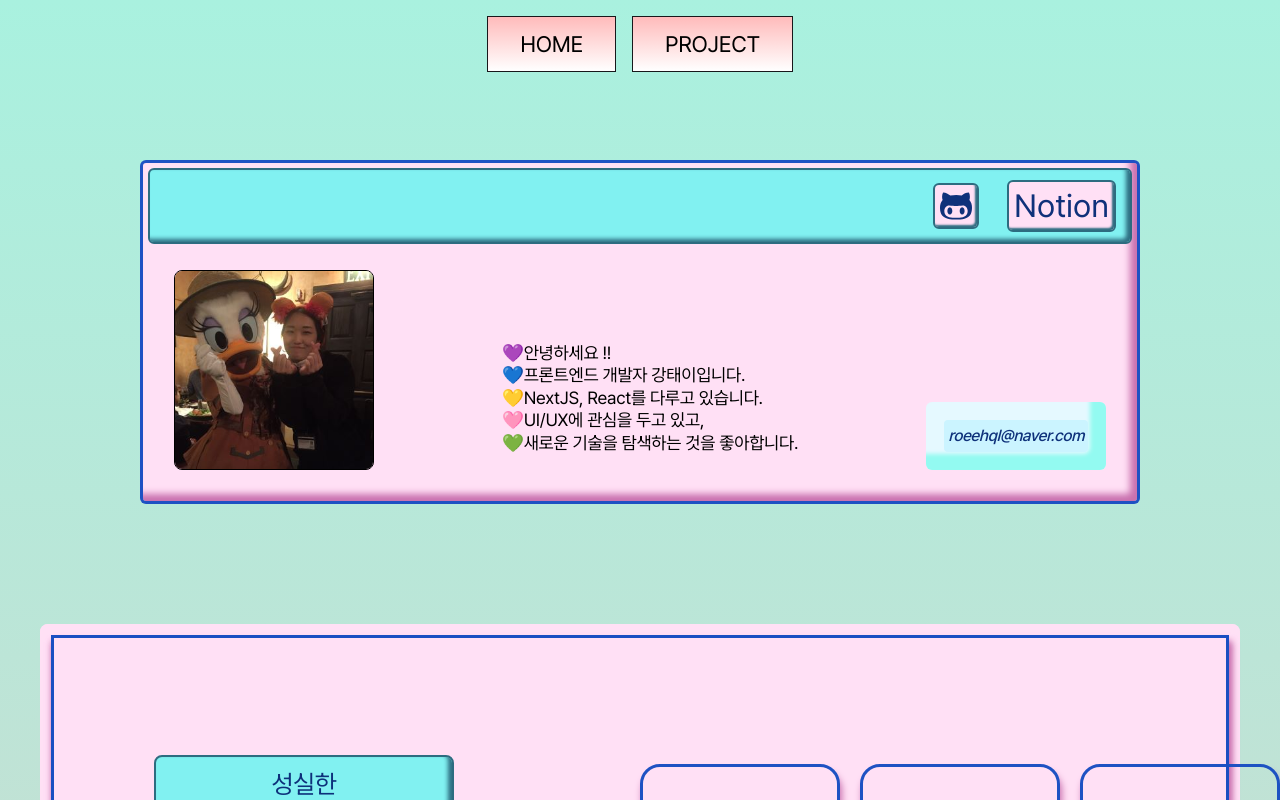
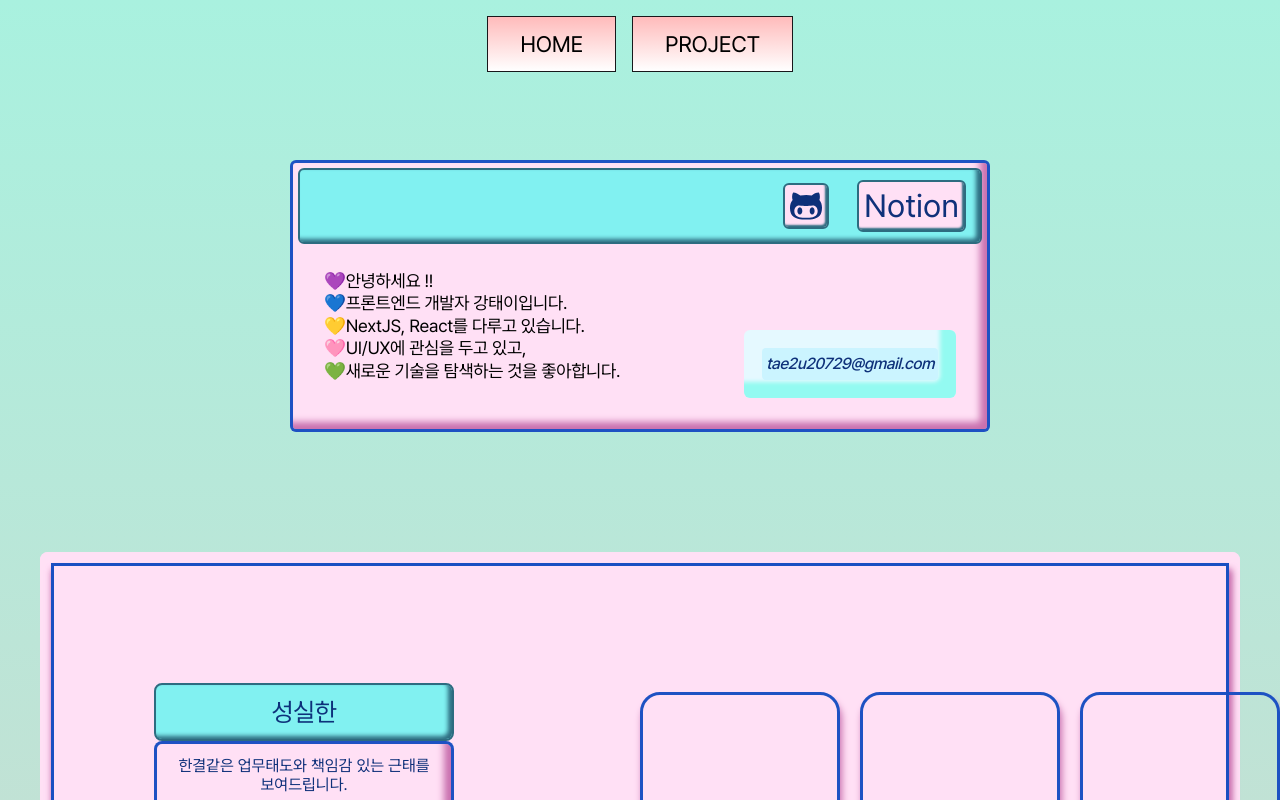
Before and after one commit to Tae2u2/taeifolio, a Next.js app: page / in a window 1280 px wide. Shown: the top 800 px of the page. Built offline with nearby package versions, Linux system fonts and the light colour scheme; a web font is replaced by a local one.

Commit message:
fix : 불필요한 부분 삭제

```diff
--- a/src/components/home/Contact.module.sass
+++ b/src/components/home/Contact.module.sass
@@ -7,7 +7,7 @@
     justify-content: flex-start
     align-items: flex-start
     width: 100%
-    max-width: 1000px
+    max-width: 700px
     padding: 5px
     margin: 0 auto 120px auto
     border-radius: 6px
--- a/src/components/home/Contact.tsx
+++ b/src/components/home/Contact.tsx
@@ -7,7 +7,7 @@ const Contact = () => {
   return (
     <div className={style.contact_box}>
       <div className={style.top_part}>
-        <Link href={"https://github.com/roeehql"} target={"_blank"}>
+        <Link href={"https://github.com/Tae2u2"} target={"_blank"}>
           <TfiGithub />
         </Link>
         <Link
@@ -20,14 +20,6 @@ const Contact = () => {
         </Link>
       </div>
       <div className={style.info}>
-        <Image
-          src={"/tae_i.jpg"}
-          className={style.photo}
-          width={200}
-          height={200}
-          alt=""
-          priority
-        />
         <p className={style.greeting}>
           💜안녕하세요 !!
           <br />
@@ -40,7 +32,7 @@ const Contact = () => {
         </p>
 
         <address>
-          <p className={style.myInfo}>roeehql@naver.com</p>
+          <p className={style.myInfo}>tae2u20729@gmail.com</p>
         </address>
       </div>
     </div>
```
Also changed, not shown: src/components/home/MotionPath.tsx (deleted, +0 -56 lines).
